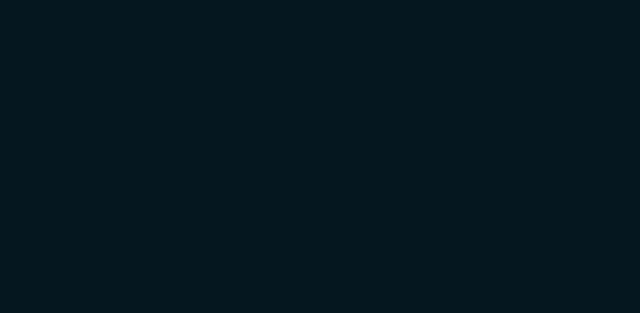
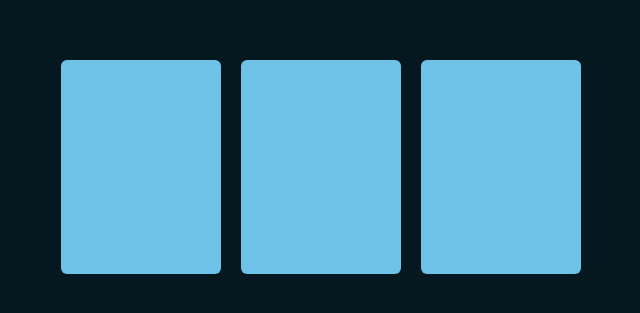
Before and after one commit to HarishRajDR/memory-game, a React (Vite) app: page / in a window 1280 px wide. Shown: the part 233-546 px from the top of the page, without its empty margins (229-869 px from the left). Built offline with nearby package versions, Linux system fonts and the light colour scheme.

Commit message:
added some logic for selecting only 2 cards

```diff
--- a/src/components/Board.tsx
+++ b/src/components/Board.tsx
@@ -1,5 +1,115 @@
+import S1 from "./symbols/S1";
+import S2 from "./symbols/S2";
+import { create } from "zustand";
+
+type State = {
+  turns: number;
+  one: boolean;
+  two: boolean;
+  three: boolean;
+};
+
+type Action = {
+  updateTurn: () => void;
+  updateOne: (p: State["one"]) => void;
+  updateTwo: (p: State["two"]) => void;
+  updateThree: (p: State["three"]) => void;
+  reset: () => void;
+};
+
+const initialValues: State = {
+  turns: 0,
+  one: false,
+  two: false,
+  three: false,
+};
+
+// Create your store, which includes both state and (optionally) actions
+const useBoardStore = create<State & Action>((set, get) => ({
+  ...initialValues,
+  updateTurn: () => set(() => ({ turns: get().turns + 1 })),
+  updateOne: (p) => set(() => ({ one: p })),
+  updateTwo: (p) => set(() => ({ two: p })),
+  updateThree: (p) => set(() => ({ three: p })),
+  reset: () => set(initialValues),
+}));
+
 function Board() {
-  return <div className="grid gap-5 grid-cols-4"></div>;
+  const turns = useBoardStore((state) => state.turns);
+  const updateTurns = useBoardStore((state) => state.updateTurn);
+
+  const one = useBoardStore((state) => state.one);
+  const updateOne = useBoardStore((state) => state.updateOne);
+
+  const two = useBoardStore((state) => state.two);
+  const updateLast = useBoardStore((state) => state.updateTwo);
+
+  const three = useBoardStore((state) => state.three);
+  const updateThree = useBoardStore((state) => state.updateThree);
+
+  const reset = useBoardStore((state) => state.reset);
+
+  const checkTurns = () => {
+    if (turns == 2) {
+      console.log("Two turns completed");
+      reset();
+    }
+  };
+  return (
+    <div className="grid gap-5 grid-cols-4">
+      <button
+        onClick={() => {
+          updateOne(true);
+          updateTurns();
+          checkTurns();
+        }}
+        disabled={turns == 2}
+        className={
+          one
+            ? "bg-secondary w-40 aspect-[3/4] rounded-md flex items-center justify-center"
+            : "bg-primary w-40 aspect-[3/4] rounded-md flex items-center justify-center"
+        }
+      >
+        <div className={one ? "" : "hidden"}>
+          <S1 />
+        </div>
+      </button>
+      <button
+        onClick={() => {
+          updateLast(true);
+          updateTurns();
+          checkTurns();
+        }}
+        disabled={turns == 2}
+        className={
+          two
+            ? "bg-secondary w-40 aspect-[3/4] rounded-md flex items-center justify-center"
+            : "bg-primary w-40 aspect-[3/4] rounded-md flex items-center justify-center"
+        }
+      >
+        <div className={two ? "" : "hidden"}>
+          <S2 />
+        </div>
+      </button>
+      <button
+        onClick={() => {
+          updateThree(true);
+          updateTurns();
+          checkTurns();
+        }}
+        disabled={turns == 2}
+        className={
+          three
+            ? "bg-secondary w-40 aspect-[3/4] rounded-md flex items-center justify-center"
+            : "bg-primary w-40 aspect-[3/4] rounded-md flex items-center justify-center"
+        }
+      >
+        <div className={three ? "" : "hidden"}>
+          <S2 />
+        </div>
+      </button>
+    </div>
+  );
 }
 
 export default Board;
```
